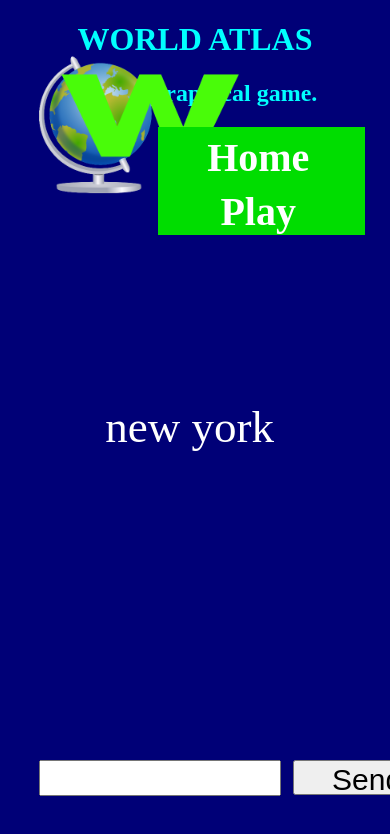
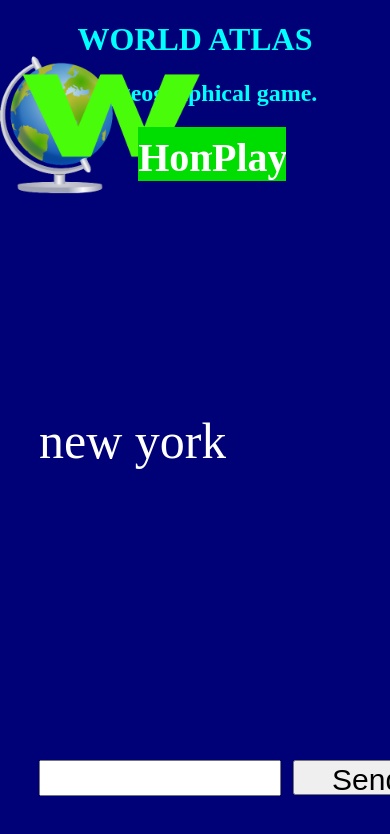
Before and after one commit to Mr-Destructive/WorldAtlas, a plain HTML site: page webpage/Play.html in a window 390 px wide. Shown: the top 834 px of the page. Drawn offline with Linux system fonts and the light colour scheme.

Commit message:
Improved Mobile Responsiveness

```diff
--- a/webpage/Play.html
+++ b/webpage/Play.html
@@ -4,12 +4,14 @@
 	<meta charset="utf-8">
 	<title>WORLD ATLAS</title>
 	<link href="css\style.css" rel="stylesheet">
-	<link rel="icon" href="D:\Code\WorldAtlas\img\W.png">
+	<link rel="icon" href="img\W.png">
 </head>
 <body>
+	<a href="index.html">
         <h1>WORLD ATLAS</h1>
+	</a>
 	<h2>The geographical game.</h2>
-	<img src="img/W.png"id="logo"/>
+	<a href="index.html"><img src="img/W.png"id="logo"/></a>
 	<nav>
 	<ul>
 		<li class="navlinks" id="home"><a href="index.html">Home</a></li>
--- a/webpage/css/style.css
+++ b/webpage/css/style.css
@@ -9,23 +9,23 @@ a{
 
 }
 h1, h2 {
-  text-align:center;
-  color:#00ffff;
+	text-align:center;
+	color:#00ffff;
 }
 
 nav{
-display:block;
-justify-content:center;
+	display:block;
+	justify-content:center;
 }
 ul{
-list-style-type:none;
+	list-style-type:none;
 }
 .navlinks{
 	display:block;
 	list-style-type:none;
 	padding:7px;
 	height:40px;
-	width:200px;
+	width:20%;
 	padding-left:0pt;
 	font-size:250%;
 	float:left;
@@ -33,7 +33,7 @@ list-style-type:none;
 	overflow:hidden;
 	background-color:#00dd00;
 	position:relative;
-	left:33%;
+	left:27%;
 }
 nav li:hover{
 	background-color:#0014ff;
@@ -47,7 +47,7 @@ a:hover{
 	height:200px;
 	width:200px;
 	position:absolute;
-	left:10%;
+	left:0%;
 	top:5%;
 }
 .content{
@@ -77,8 +77,8 @@ a:hover{
 #com{
 	position:absolute;
 	top:36%;
-	left:27%;
-	font-size:45px;
+	left:10%;
+	font-size:50px;
    	color:white;
 	overflow:scroll;
 	height:280px;
@@ -86,12 +86,11 @@ a:hover{
 #ply{
 	position:absolute;
 	top:36%;
-	left:50%;
-	font-size:45px;
+	left:55%;
+	font-size:50px;
 	color:#44ee00;
 	overflow:scroll;
 	height:280px;
-
 }
 #com::-webkit-scrollbar{
 	display:none;}
```
Also changed, not shown: webpage/index.html (+3 -1 lines).
